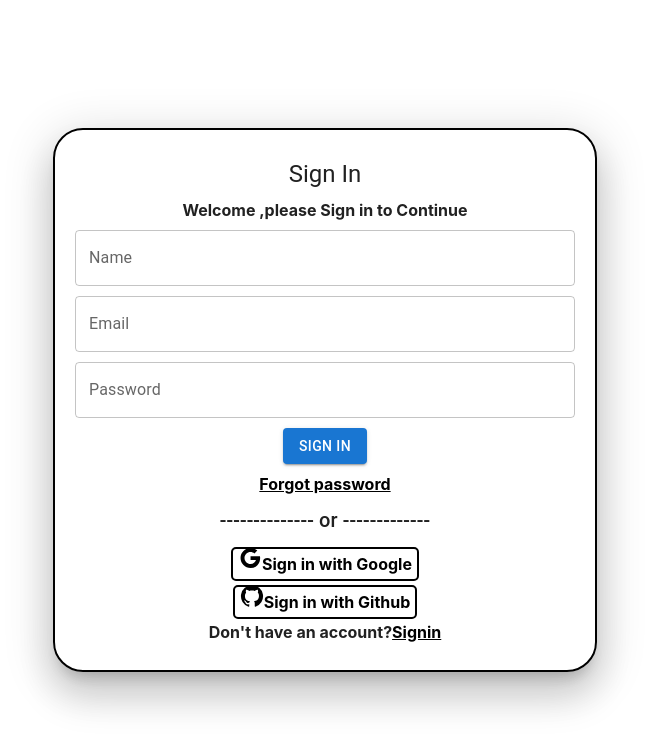
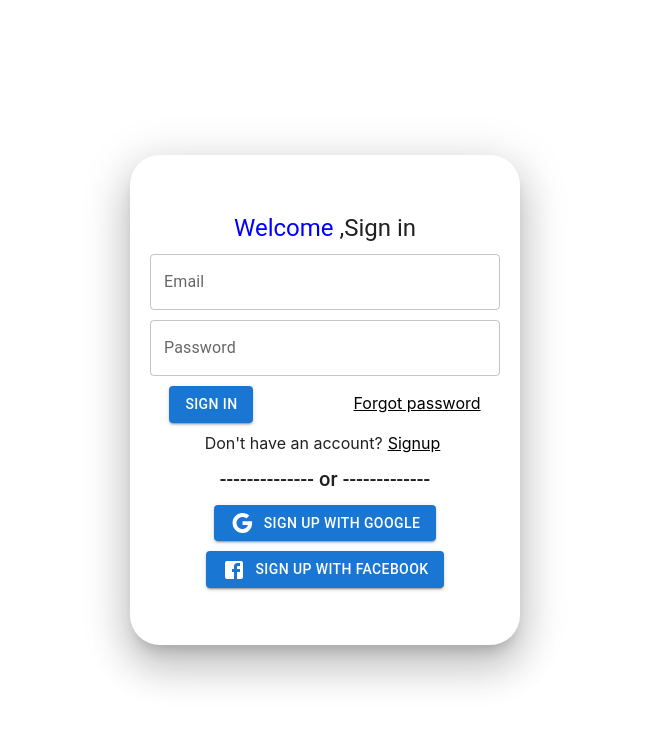
Before and after one commit to sivaguru13/Project_webpage, a React (Create React App) app: page /signin in a window 1280 px wide. Shown: the top 750 px of the page, without its empty margins (315-964 px from the left). Built offline with nearby package versions, Linux system fonts and the light colour scheme.

Commit message:
changes in sign in page

```diff
--- a/src/App.js
+++ b/src/App.js
@@ -1,8 +1,8 @@
 import { BrowserRouter, Route, Routes } from 'react-router-dom';
 import './App.css';
-import Homepage from './Components/homepage';
+import Homepage from './Components/Homepage';
 import Login from './Components/Signin';
-import Signup from './Components/Signup';
+import Signup from './Components/signup';
 
 function App() {
     return(
--- a/src/Components/Signin.js
+++ b/src/Components/Signin.js
@@ -1,18 +1,16 @@
 import Paper from '@mui/material/Paper';
 import { Typography, TextField, Button } from '@mui/material';
-import GitHubIcon from '@mui/icons-material/GitHub';
+import FacebookIcon from '@mui/icons-material/Facebook';
 import GoogleIcon from '@mui/icons-material/Google';
 import { useState } from 'react';
 import axios from 'axios';
 import { useNavigate } from 'react-router-dom';
 
 const Signin =()=> {
-    const [user, setUser] = useState({ name: "", email: "", password: "" });
+    const [user, setUser] = useState({ email: "", password: "" });
     console.log(user);
     const handlechange = (event) => {
-    if (event.target.name === "name") {
-        setUser({ ...user, name: event.target.value });
-    }
+
     if (event.target.name === "email") {
         setUser({ ...user, email: event.target.value });
     }
@@ -23,12 +21,16 @@ const Signin =()=> {
   // login button action backend connection
     const Navigate=useNavigate();
     const handlelogin=()=>{
-    Navigate('/register');
+
     axios.post('http://localhost:3001/login',JSON.stringify(user),{headers:{"Content-Type":"application/json"}})
     .then((res)=>{
         alert('Login Successfully');
         console.log(res.data)})
     .catch((err)=>{console.log(err)})
+    }
+    const signup=()=>{
+        Navigate('/signup');
+
     }
   //
   // Navigate('/register');
@@ -47,8 +49,8 @@ return (
     }}>
     <Paper
     sx={{
-        width: "500px",
-        height: "500px",
+        width: "350px",
+        height: "450px",
         borderRadius: "30px",
         display: "flex",
         justifyContent: "center",
@@ -56,24 +58,13 @@ return (
         alignItems: "center",
         padding: "20px",
         gap: "10px",
-        backgroundColor: "transparent",
-        fontWeight: "bold",
-        border: "2px solid black",
-        backdropFilter: "blur(5px)",
-        boxShadow: "0px 0px 100px solid white",
+
     }}
     elevation={24}
     >
-    <Typography variant="h5">Sign In</Typography>
-    <Typography variant="p">Welcome ,please Sign in to Continue</Typography>
-    <TextField
-        id="outlined-basic"
-        label="Name"
-        name="name"
-        variant="outlined"
-        fullWidth
-        onChange={(event) => handlechange(event)}
-    />
+    <Typography variant="h5"><span style={{color:"blue"}}>Welcome</span> ,Sign in</Typography>
+
+
     <TextField
         id="outlined-basic"
         label="Email"
@@ -89,47 +80,28 @@ return (
         variant="outlined"
         fullWidth
         onChange={(event) => handlechange(event)}
-    />
-    <Button variant="contained" onClick={handlelogin}>Sign In</Button>
-    <a href="#" style={{ color: "black" }}>
+    /><div>
+ <Button variant="contained" onClick={handlelogin}>Sign In</Button>
+    <a href="#" style={{ color: "black",marginLeft:"100px" }}>
         Forgot password
     </a>
-
-    <Typography variant="h6">-------------- or -------------</Typography>
-    <Typography variant="p">
-        <a href="#"
-            style={{
-            color: "black",
-            textDecoration: "none",
-            border: "2px solid black",
-            padding: "5px",
-            borderRadius: "5px",
-        }}
-        >
-        <GoogleIcon></GoogleIcon>Sign in with Google
-        </a>
-    </Typography>
-    <Typography variant="p">
-        <a
-            href="#"
-            style={{
-            color: "black",
-            textDecoration: "none",
-            border: "2px solid black",
-            padding: "5px",
-            borderRadius: "5px",
-        }}
-        >
-        <GitHubIcon></GitHubIcon>Sign in with Github
-        </a>
-        </Typography>
+    </div>
 
     <Typography variant="p">
         Don't have an account?
-        <a href="/register" style={{ color: "black" }}>
-        Signin
+        <a href="/signup" style={{ color: "black",margin:"5px" }} onClick={{signup}}>
+        Signup
         </a>
     </Typography>
+    <Typography variant="h6">-------------- or -------------</Typography>
+    <div style={{display:'flex',gap:"5px"}}>
+    <Button variant="contained" sx={{width:'100%',display:'flex',gap:'10px'}}><GoogleIcon/>Sign up with Google</Button>
+    </div>
+    <div>
+    <Button variant="contained" sx={{width:'100%',display:'flex',gap:'10px'}}><FacebookIcon/>Sign up with Facebook</Button>
+    </div>
+
+
     </Paper>
 </div>
 );
```
